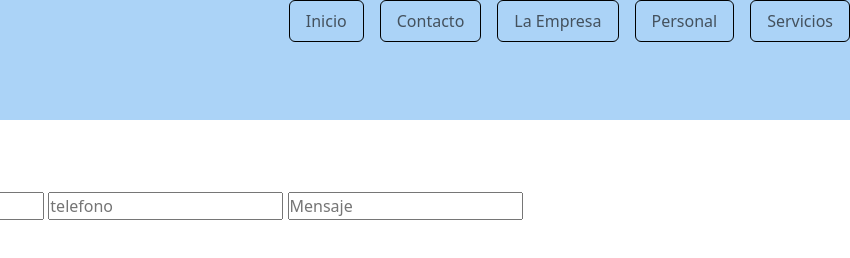
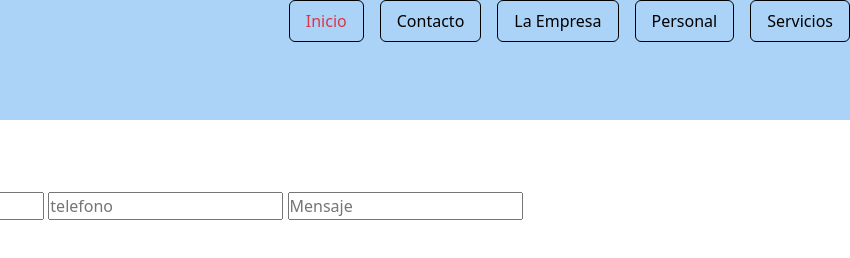
Before and after one commit to TheCrepex/PreEntrega2-Obregon, a plain HTML site: page index.html in a window 1280 px wide. Shown: the full height of the page, 430-1280 px from the left. Drawn offline with Linux system fonts and the light colour scheme; files that its build step writes are made by us from their sources.

Commit message:
cambio de color botones

```diff
--- a/index.html
+++ b/index.html
@@ -22,19 +22,19 @@
             <div class="col-10 position-relative ">
                 <ul class="nav justify-content-end column-gap-3 ">
                     <li id="bor" class="nav-item">
-                        <a class="nav-link disabled" aria-current="page" href="#">Inicio</a>
+                        <a class="nav-link disabled text-danger" aria-current="page" href="#">Inicio</a>
                     </li>
                     <li id="bor" class="nav-item">
-                        <a class="nav-link disabled" href="#">Contacto</a>
+                        <a class="nav-link text-black " href="./pages/contacto.html">Contacto</a>
                     </li>
                     <li id="bor" class="nav-item">
-                        <a class="nav-link disabled" href="#">La Empresa</a>
+                        <a class="nav-link  text-black" href="#">La Empresa</a>
                     </li>
                     <li id="bor" class="nav-item">
-                        <a class="nav-link disabled" href="#">Personal</a>
+                        <a class="nav-link  text-black" href="#">Personal</a>
                     </li>
                     <li id="bor" class="nav-item">
-                        <a class="nav-link disabled" href="#">Servicios</a>
+                        <a class="nav-link  text-black" href="#">Servicios</a>
                     </li>
                 </ul>
             </div>
```
